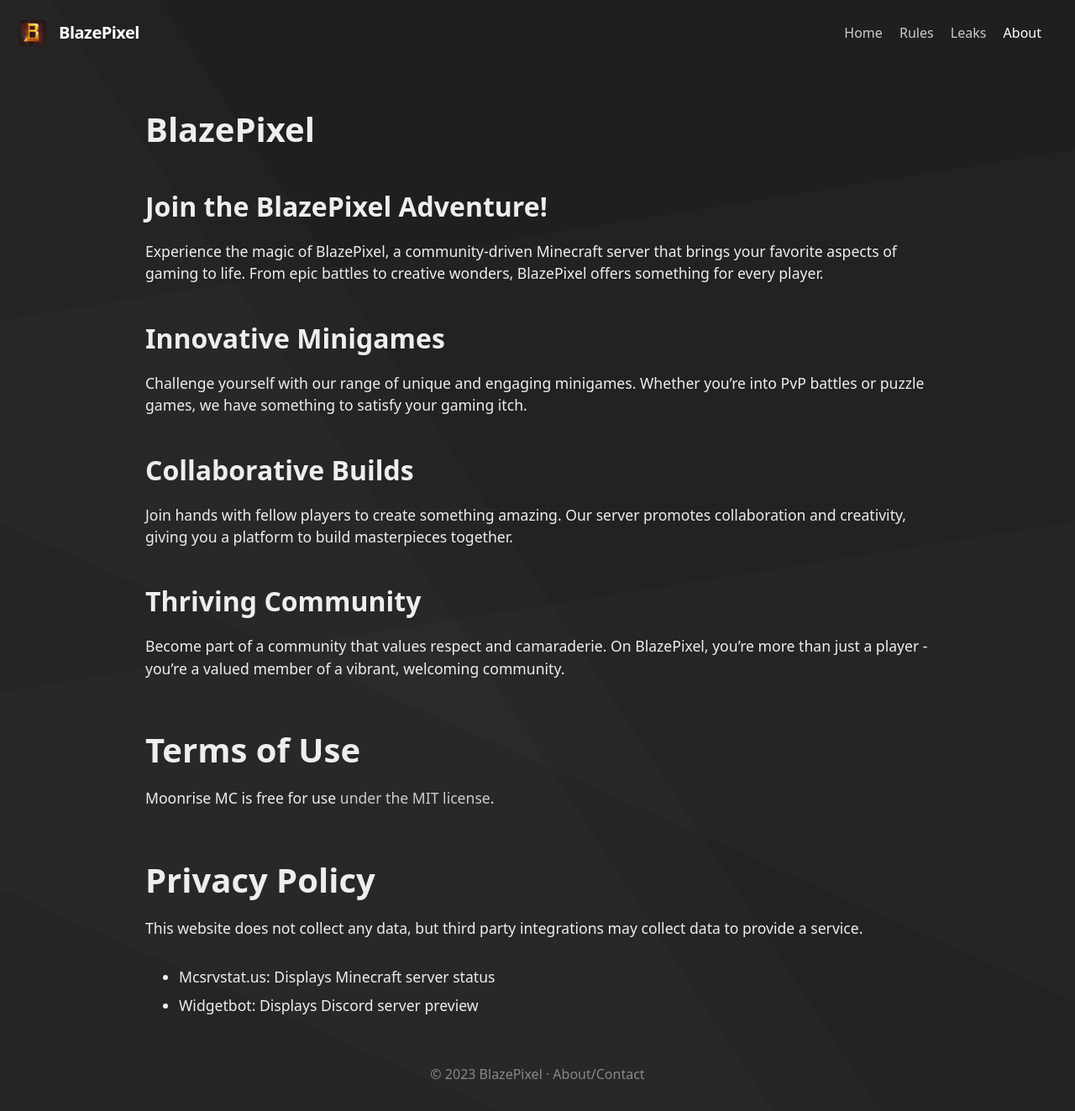
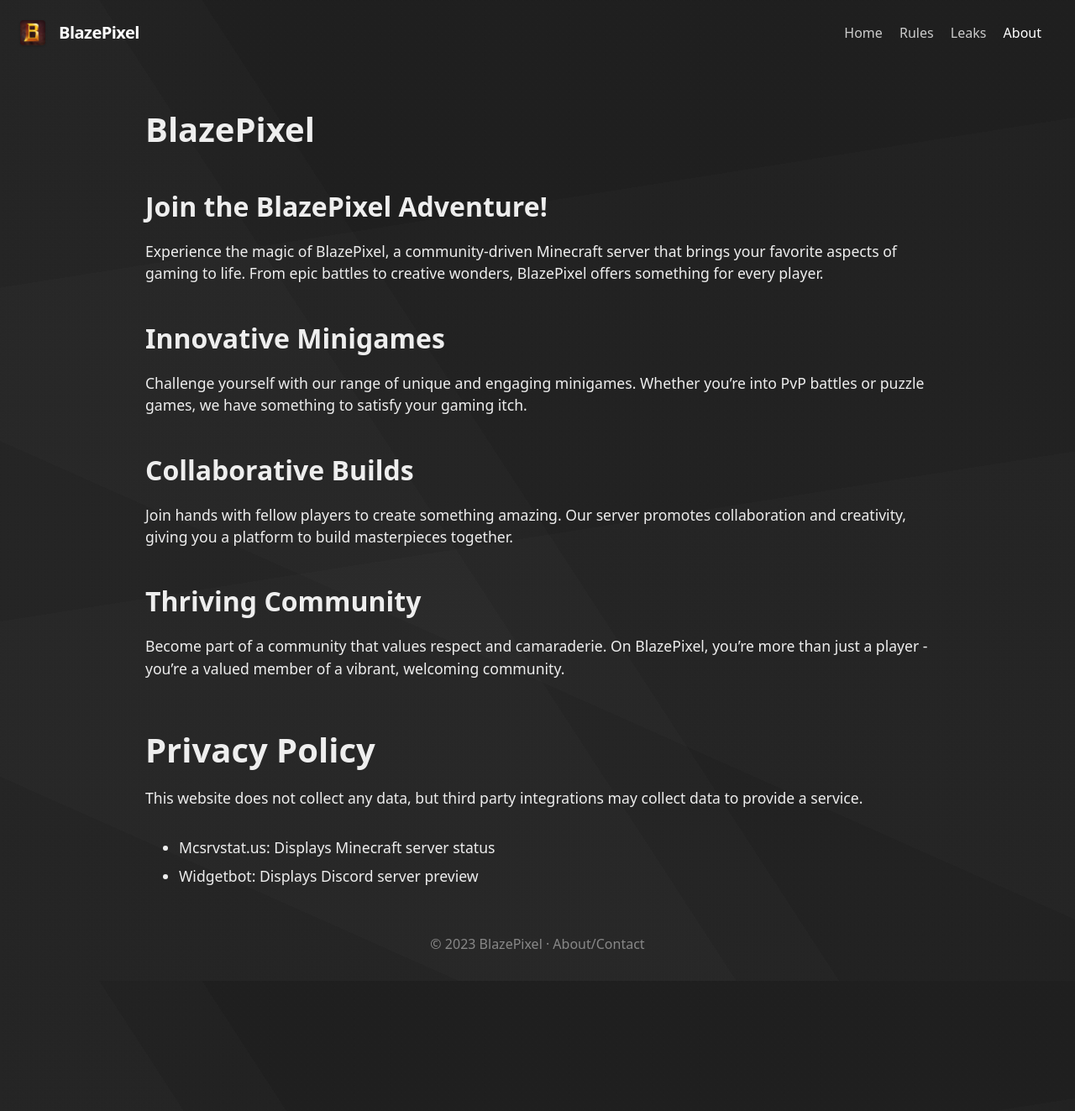
Before and after one commit to BlazePixel-Network/website, a Jekyll site: the page built from docs/about.md, in a window 1280 px wide. Shown: the whole page at 84% size. Built offline with Jekyll 4.4.1, drawn with Linux system fonts in a browser that asks for light colours; our own code applies the rules of GitHub Pages for plain Markdown files; after the commit the page ends 1168 px from its top, so only the background shows below that.

Commit message:
Update about.md

```diff
--- a/docs/about.md
+++ b/docs/about.md
@@ -20,9 +20,6 @@
 
 Become part of a community that values respect and camaraderie. On BlazePixel, you're more than just a player - you're a valued member of a vibrant, welcoming community.
 
-# Terms of Use
-
-Moonrise MC is free for use [under the MIT license](https://github.com/coffeebank/moonrise).
 
 
 # Privacy Policy
```
